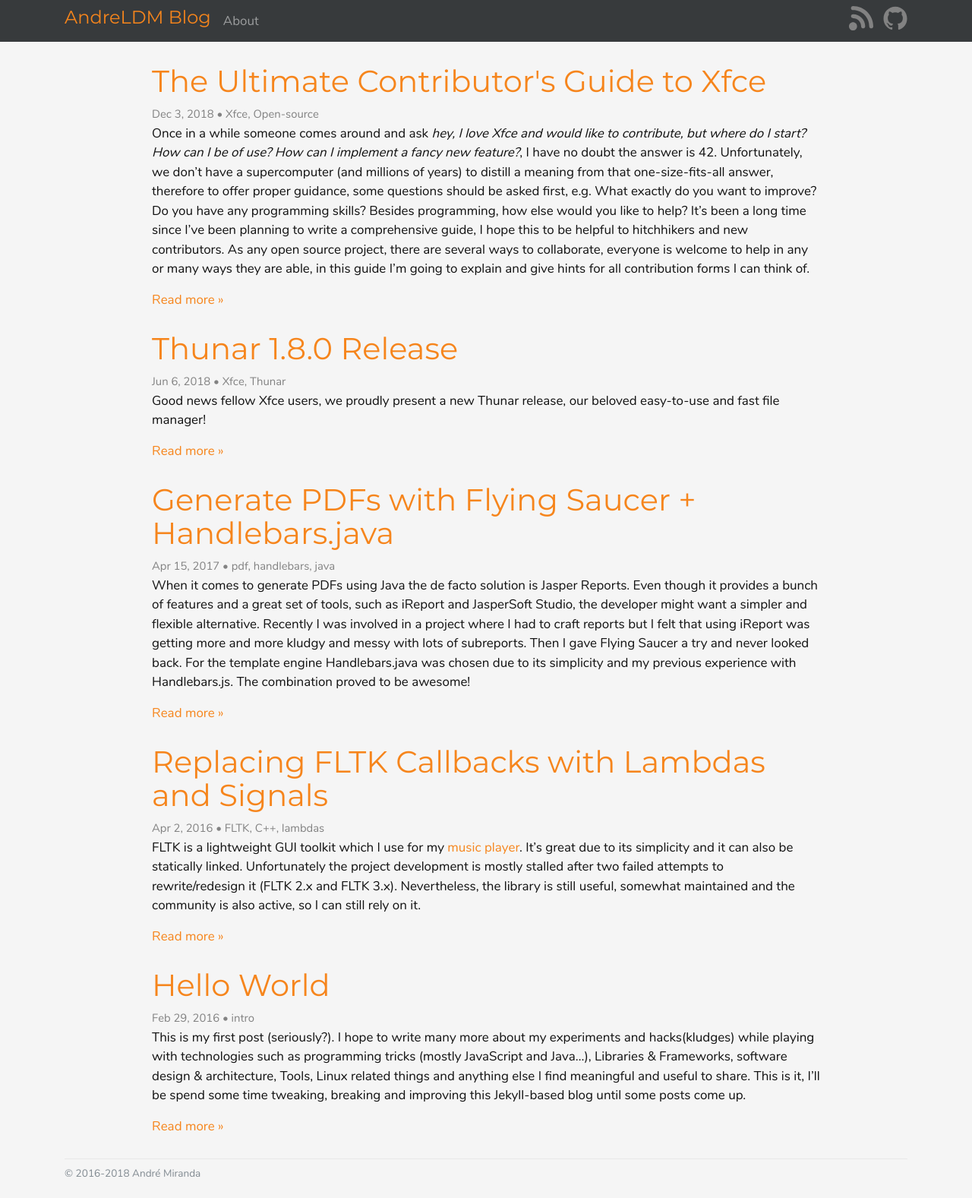
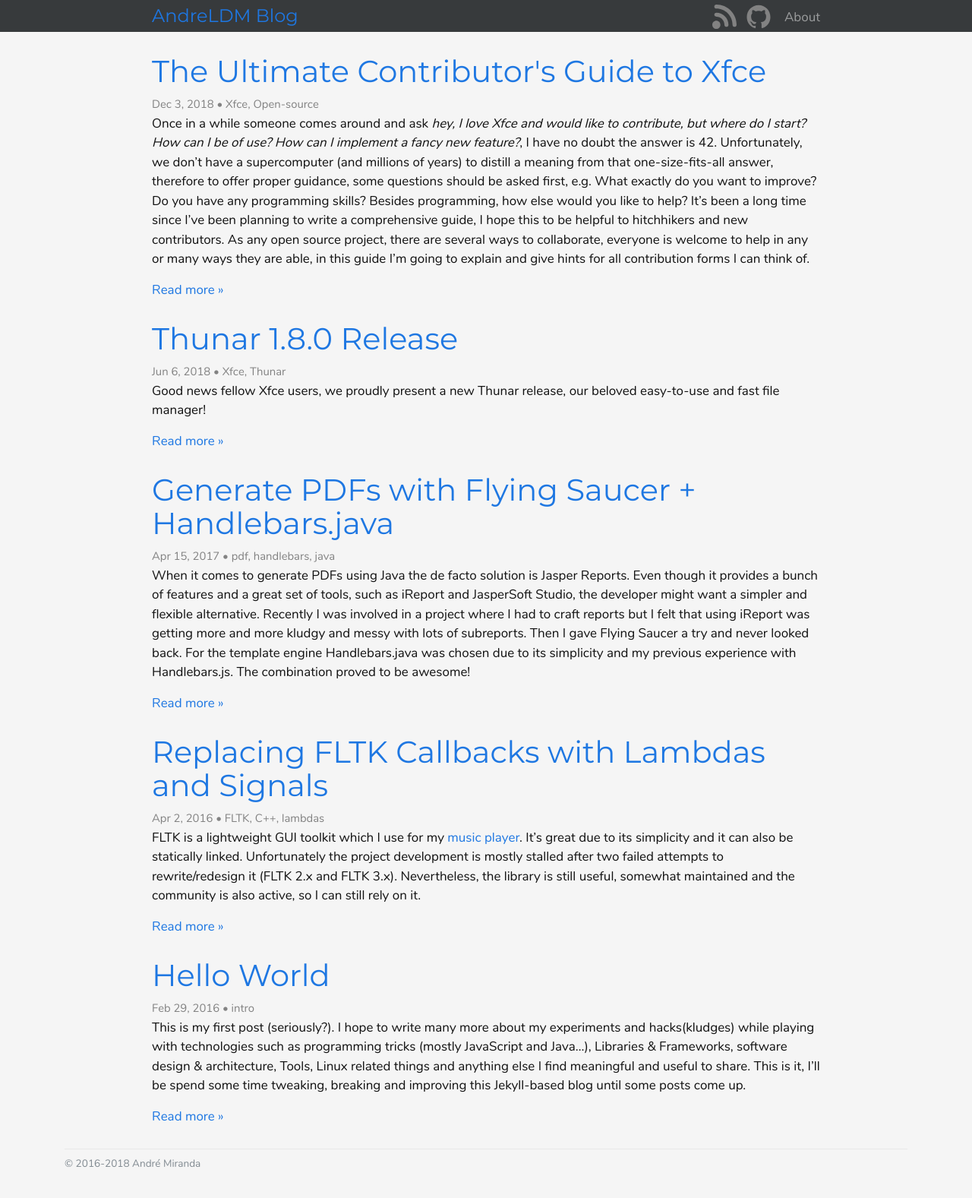
Before and after one commit to andreldm/andreldm.github.io, a Jekyll site: the page built from index.html, in a window 1280 px wide. Shown: the whole page at 76% size. Built offline with Jekyll 4.4.1, drawn with Linux system fonts in a browser that asks for light colours.

Commit message:
Header improvements

```diff
--- a/_includes/header.html
+++ b/_includes/header.html
@@ -1,16 +1,10 @@
-<header class="main-header container-fluid">
+<header class="main-header">
   <nav class="navbar navbar-dark bg-inverse">
-    <div class="container">
+    <div class="container-fluid">
+      <div class="wrapper">
         <a class="navbar-brand" href="/">{{ site.title }}</a>
         <ul class="nav navbar-nav">
-
-      {% for page in site.pages %} {% if page.title %}
-      <li class="nav-item">
-        <a class="nav-link" href="{{ page.url | prepend: site.baseurl }}">{{ page.title }}</a>
-      </li>
-      {% endif %} {% endfor %}
-
-      <div class="pull-xs-right">
+          <span class="pull-xs-right icons">
             <a href="/feed.xml" target="_blank"><span class="icon"><svg viewBox="0 0 128 128">
               <path d="M 21.333333,85.33333 C 9.5573333,85.33333 0,94.89583 0,106.6667 0,118.4375 9.5573333,128 21.333333,128 c 11.776,0 21.333334,-9.5625 21.333334,-21.3333 0,-11.77087 -9.557334,-21.33337 -21.333334,-21.33337 z m 0,-42.66666 c 0,0 -10.666666,0.33333 -10.666666,10.66666 C 10.666667,63.66667 21.333333,64 21.333333,64 44.895833,64 64,83.10417 64,106.6667 c 0,0 0,10.6666 10.666667,10.6666 10.666666,0 10.666666,-10.6666 10.666666,-10.6666 0,-35.33337 -28.6615,-64.00003 -64,-64.00003 z m 0,-42.66667 c 0,0 -10.666666,0 -10.666666,10.66667 0,10.66666 10.666666,10.66666 10.666666,10.66666 47.125,0 85.333337,38.20834 85.333337,85.33337 0,0 0,10.6666 10.66666,10.6666 C 128,117.3333 128,106.6667 128,106.6667 128,47.76567 80.25,0 21.333333,0 Z" />
             </svg></span></a>
@@ -20,9 +14,16 @@
             <a href="https://github.com/{{ site.github_username }}"><span class="icon"><svg viewBox="0 0 16 16">
               <path fill="#828282" d="M7.999,0.431c-4.285,0-7.76,3.474-7.76,7.761 c0,3.428,2.223,6.337,5.307,7.363c0.388,0.071,0.53-0.168,0.53-0.374c0-0.184-0.007-0.672-0.01-1.32 c-2.159,0.469-2.614-1.04-2.614-1.04c-0.353-0.896-0.862-1.135-0.862-1.135c-0.705-0.481,0.053-0.472,0.053-0.472 c0.779,0.055,1.189,0.8,1.189,0.8c0.692,1.186,1.816,0.843,2.258,0.645c0.071-0.502,0.271-0.843,0.493-1.037 C4.86,11.425,3.049,10.76,3.049,7.786c0-0.847,0.302-1.54,0.799-2.082C3.768,5.507,3.501,4.718,3.924,3.65 c0,0,0.652-0.209,2.134,0.796C6.677,4.273,7.34,4.187,8,4.184c0.659,0.003,1.323,0.089,1.943,0.261 c1.482-1.004,2.132-0.796,2.132-0.796c0.423,1.068,0.157,1.857,0.077,2.054c0.497,0.542,0.798,1.235,0.798,2.082 c0,2.981-1.814,3.637-3.543,3.829c0.279,0.24,0.527,0.713,0.527,1.437c0,1.037-0.01,1.874-0.01,2.129 c0,0.208,0.14,0.449,0.534,0.373c3.081-1.028,5.302-3.935,5.302-7.362C15.76,3.906,12.285,0.431,7.999,0.431z" />
             </svg></span></a>
+
+            <span>&nbsp;</span>
+            <span>&nbsp;</span>
+
+            <li class="pull-xs-right nav-item">
+              <a class="nav-link" href="/about">About</a>
+            </li>
+          </span>
+        </ul>
       </div>
-
-    </ul>
     </div>
   </nav>
 </header>
--- a/_sass/_layout.scss
+++ b/_sass/_layout.scss
@@ -86,19 +86,24 @@
 /**
  * Bootstrap customization
  */
-.main-header {
- padding: 0px;
-}
-
 .navbar {
   border-radius: 0;
+  padding: 2px 0;
   margin-bottom: $spacing-unit;
+
+  .icons {
+    padding-top: 4px;
+
+    .nav-item {
+      line-height: 1.2rem;
+    }
+  }
 
   .navbar-brand {
     font-family: $brand-font-family;
     font-size: 1.5rem;
-    padding: 0px;
     line-height: 1.25;
+    padding-top: 4px;
     color: $brand-color;
   }
 }
--- a/css/main.scss
+++ b/css/main.scss
@@ -17,7 +17,7 @@ $spacing-unit:     30px;
 
 $text-color:       #111;
 $background-color: #F5F5F5;
-$brand-color:      #f6851c;
+$brand-color:      #1E77E2;
 
 $grey-color:       #828282;
 $grey-color-light: lighten($grey-color, 40%);
```
Lines whose indentation alone changed are shown as unchanged.
